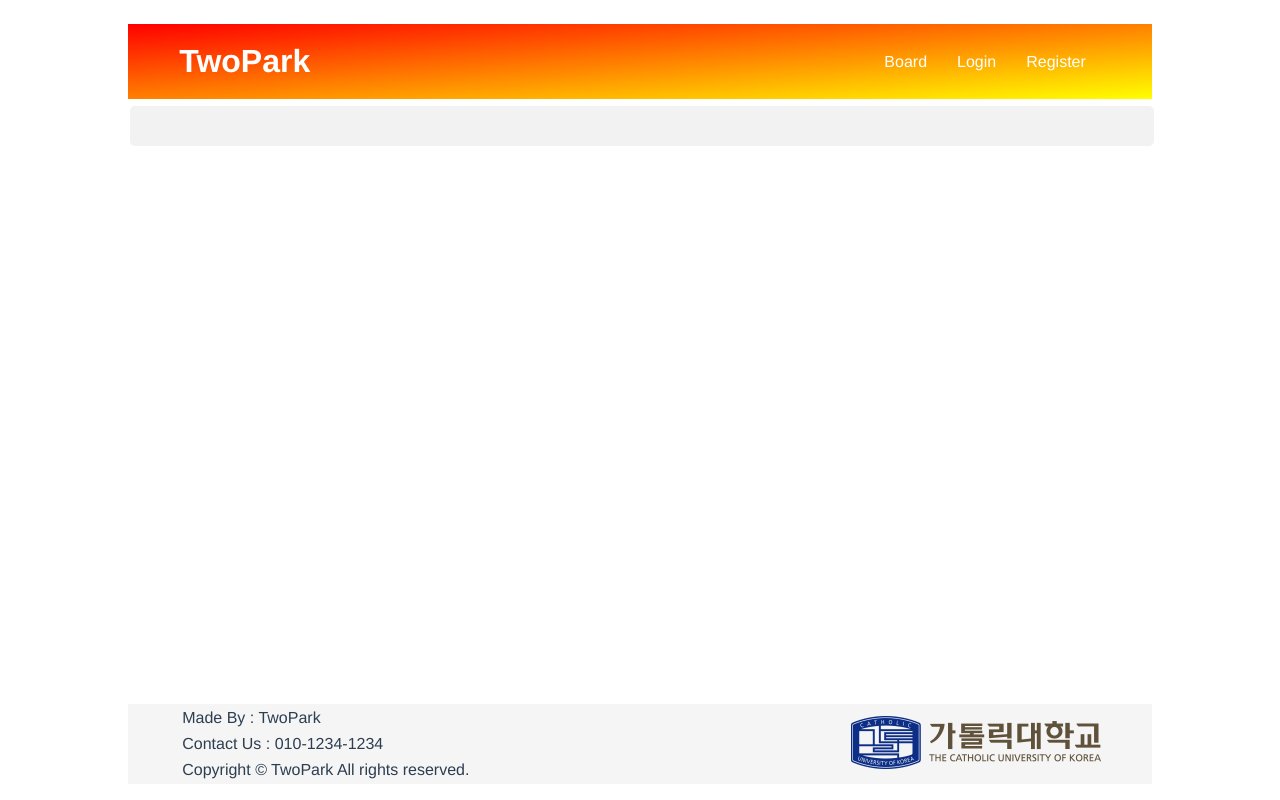
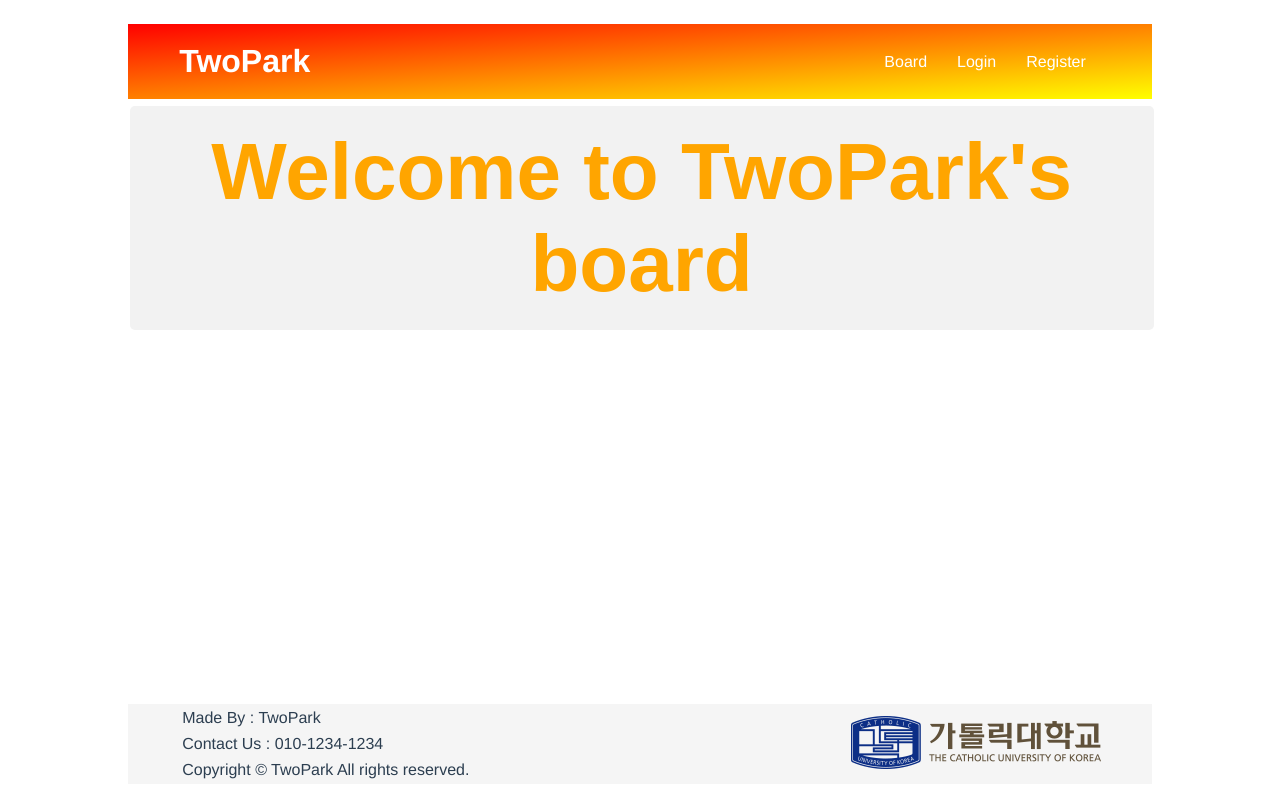
Before and after one commit to Dyrandy/TwoPark, a Vue app in the folder tp_frontend/: page / in a window 1280 px wide. Built offline with nearby package versions, Linux system fonts and the light colour scheme.

Commit message:
added index.vue modified index.js and app.vue to import index.vue

```diff
--- a/tp_frontend/src/App.vue
+++ b/tp_frontend/src/App.vue
@@ -14,6 +14,7 @@
   import boardWrite from './components/board/boardWrite.vue';
   import boardView from './components/board/boardView.vue';
   import login from './components/login/Login.vue';
+  import index from './components/index.vue';
 
 export default {
   components: {
@@ -23,7 +24,8 @@ export default {
       'userInfo' : userInfo,
       'boardWrite': boardWrite,
       'boardView': boardView,
-      'login' : login
+      'login' : login,
+      'index' : index
   }
 }
 </script>
--- /dev/null
+++ b/tp_frontend/src/components/index.vue
@@ -0,0 +1,25 @@
+<template>
+  <div class="idx">
+    <h1>Welcome to TwoPark's board</h1>
+  </div>
+</template>
+
+<script>
+    export default {
+        name: "index"
+    }
+</script>
+
+<style scoped>
+  *{
+    margin-bottom: 0;
+    margin-top: 0;
+  }
+  .idx h1{
+    font-family: 'Nanum Gothic', sans-serif;
+    font-size: 80px;
+    color: orange;
+    text-align: center;
+    display: block;
+  }
+</style>
--- a/tp_frontend/src/router/index.js
+++ b/tp_frontend/src/router/index.js
@@ -7,6 +7,7 @@ import boardWrite from '../components/board/boardWrite'
 import boardView from '../components/board/boardView'
 import userInfo_Change from "../components/userInfo/userInfo_Change"
 import login from "../components/login/Login";
+import index from "../components/index"
 
 Vue.use(Router);
 
@@ -47,6 +48,11 @@ export default new Router({
       path: '/login',
       name: 'login',
       component : login
+    },
+    {
+      path: '',
+      name: 'index',
+      component: index
     }
   ]
 })
```
